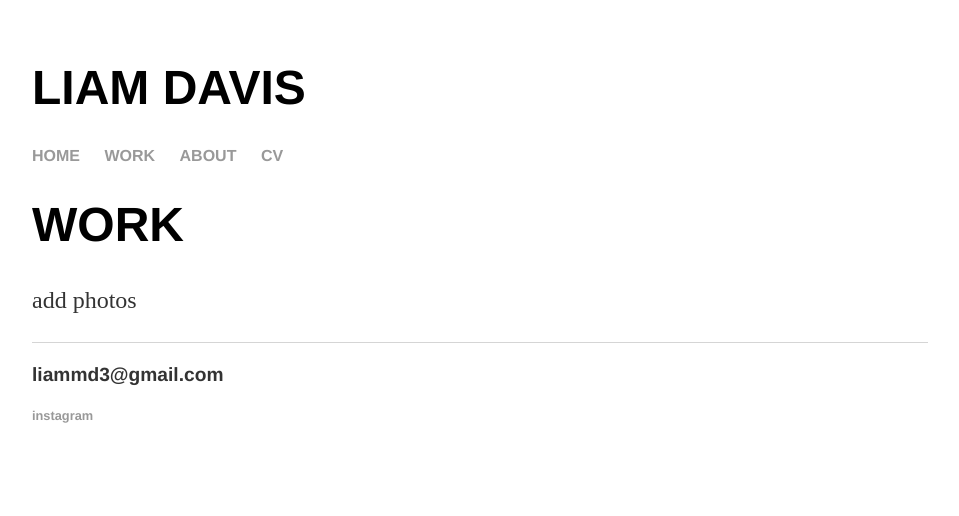
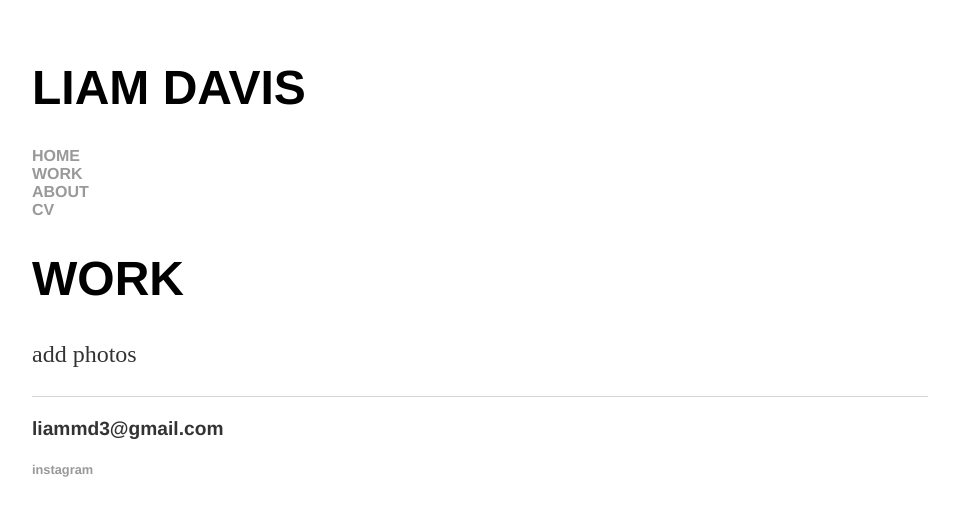
Before and after one commit to liammdavis/liammdavis.github.io, a Jekyll site: the page built from work/index.html, in a window 1280 px wide. Shown: the top 516 px of the page, without its empty margins (160-1119 px from the left). Built offline with Jekyll 4.4.1, drawn with Linux system fonts in a browser that asks for light colours.

Commit message:
Update main.css

```diff
--- a/css/main.css
+++ b/css/main.css
@@ -9,8 +9,8 @@ nav ul, footer ul {
     font-weight: bold;
 }
 nav ul li, footer ul li {
-    display: inline;
-    margin-right: 20px;
+    display: block;
+    margin-right: 10px;
 }
 a {
     text-decoration: none;
```
